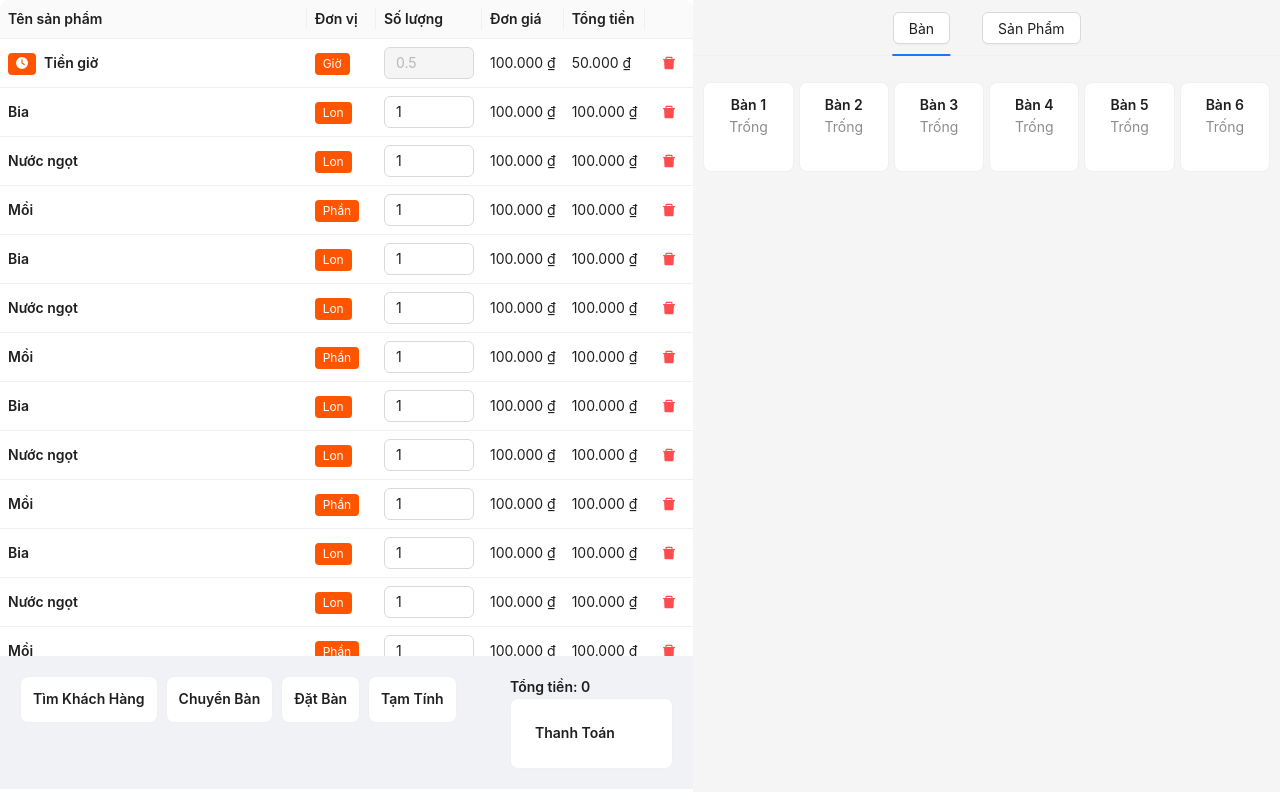
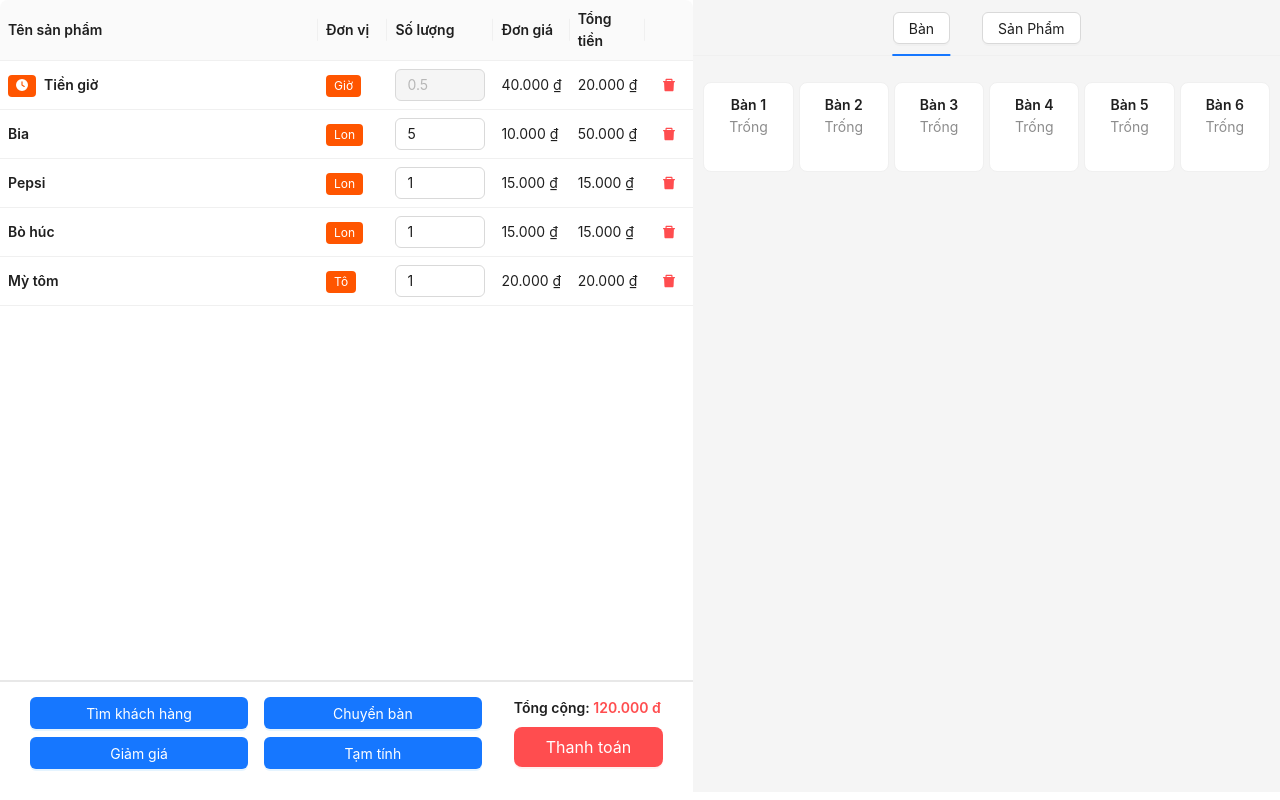
Before and after one commit to hoanght2512/billiard-management, a Next.js app: page /restaurant in a window 1280 px wide. Built offline with nearby package versions, Linux system fonts and the light colour scheme.

Commit message:
update footer

```diff
--- a/src/app/(page)/restaurant/components/Footer.tsx
+++ b/src/app/(page)/restaurant/components/Footer.tsx
@@ -1,37 +1,62 @@
 'use client'
 import { Button, Typography, Space, Card, Row, Col } from 'antd'
 import React from 'react'
-import TableItem from './TableItem'
 const { Text } = Typography
+
+const fullwidth: React.CSSProperties = {
+  width: '100%',
+}
+
 const Footer = () => {
   return (
-    <Row
-      style={{
-        padding: '20px',
-        backgroundColor: '#f1f2f5',
-      }}
-    >
-      <Col span={18}>
-        <Space wrap>
-          <Card hoverable cover size="small">
-            <Text strong>Tìm Khách Hàng</Text>
-          </Card>
-          <Card hoverable cover size="small">
-            <Text strong>Chuyển Bàn</Text>
-          </Card>
-          <Card hoverable cover size="small">
-            <Text strong>Đặt Bàn</Text>
-          </Card>
-          <Card hoverable cover size="small">
-            <Text strong>Tạm Tính</Text>
-          </Card>
+    <Row gutter={32} justify={'center'}>
+      <Col span={16}>
+        <Space direction="vertical" style={fullwidth}>
+          <Space direction="vertical" style={fullwidth}>
+            <Row gutter={16}>
+              <Col span={12}>
+                <Button type="primary" block>
+                  Tìm khách hàng
+                </Button>
+              </Col>
+              <Col span={12}>
+                <Button type="primary" block>
+                  Chuyển bàn
+                </Button>
+              </Col>
+            </Row>
+          </Space>
+          <Space
+            direction="vertical"
+            style={{
+              width: '100%',
+            }}
+          >
+            <Row gutter={16}>
+              <Col span={12}>
+                <Button type="primary" block>
+                  Giảm giá
+                </Button>
+              </Col>
+              <Col span={12}>
+                <Button type="primary" block>
+                  Tạm tính
+                </Button>
+              </Col>
+            </Row>
+          </Space>
         </Space>
       </Col>
-      <Col span={6}>
-        <Text strong>Tổng tiền: 0</Text>
-        <Card hoverable cover>
-          <Text strong>Thanh Toán</Text>
-        </Card>
+      <Col className="gutter-row" span={6}>
+        <Space direction="vertical" style={fullwidth}>
+          <Text strong>
+            Tổng cộng:
+            <Text type="danger"> 120.000 đ</Text>
+          </Text>
+          <Button type="primary" size="large" danger block>
+            Thanh toán
+          </Button>
+        </Space>
       </Col>
     </Row>
   )
--- a/src/app/(page)/restaurant/components/TableItem.tsx
+++ b/src/app/(page)/restaurant/components/TableItem.tsx
@@ -108,103 +108,39 @@ const data: DataType[] = [
     unit: 'Giờ',
     hourly: true,
     quantity: 0.5,
-    price: 100000,
+    price: 40000,
   },
   {
     key: 2,
     name: 'Bia',
     unit: 'Lon',
     hourly: false,
-    quantity: 1,
-    price: 100000,
+    quantity: 5,
+    price: 10000,
   },
   {
     key: 3,
-    name: 'Nước ngọt',
+    name: 'Pepsi',
     unit: 'Lon',
     hourly: false,
     quantity: 1,
-    price: 100000,
+    price: 15000,
   },
   {
     key: 4,
-    name: 'Mồi',
-    unit: 'Phần',
-    hourly: false,
-    quantity: 1,
-    price: 100000,
-  },
-  {
-    key: 2,
-    name: 'Bia',
+    name: 'Bò húc',
     unit: 'Lon',
     hourly: false,
     quantity: 1,
-    price: 100000,
+    price: 15000,
   },
   {
-    key: 3,
-    name: 'Nước ngọt',
-    unit: 'Lon',
+    key: 5,
+    name: 'Mỳ tôm',
+    unit: 'Tô',
     hourly: false,
     quantity: 1,
-    price: 100000,
-  },
-  {
-    key: 4,
-    name: 'Mồi',
-    unit: 'Phần',
-    hourly: false,
-    quantity: 1,
-    price: 100000,
-  },
-  {
-    key: 2,
-    name: 'Bia',
-    unit: 'Lon',
-    hourly: false,
-    quantity: 1,
-    price: 100000,
-  },
-  {
-    key: 3,
-    name: 'Nước ngọt',
-    unit: 'Lon',
-    hourly: false,
-    quantity: 1,
-    price: 100000,
-  },
-  {
-    key: 4,
-    name: 'Mồi',
-    unit: 'Phần',
-    hourly: false,
-    quantity: 1,
-    price: 100000,
-  },
-  {
-    key: 2,
-    name: 'Bia',
-    unit: 'Lon',
-    hourly: false,
-    quantity: 1,
-    price: 100000,
-  },
-  {
-    key: 3,
-    name: 'Nước ngọt',
-    unit: 'Lon',
-    hourly: false,
-    quantity: 1,
-    price: 100000,
-  },
-  {
-    key: 4,
-    name: 'Mồi',
-    unit: 'Phần',
-    hourly: false,
-    quantity: 1,
-    price: 100000,
+    price: 20000,
   },
 ]
 
@@ -216,8 +152,8 @@ const TableItem = () => {
       columns={columns}
       dataSource={data}
       style={{
-        minHeight: '82vh',
-        maxHeight: '82vh',
+        minHeight: '85vh',
+        maxHeight: '85vh',
         overflowY: 'scroll',
       }}
     />
--- a/src/app/(page)/restaurant/page.tsx
+++ b/src/app/(page)/restaurant/page.tsx
@@ -5,13 +5,19 @@ import TableItem from './components/TableItem'
 import TabList from './components/TabList'
 import Footer from './components/Footer'
 
+const footer: React.CSSProperties = {
+  padding: '15px 0',
+  borderTop: '2px solid #e8e8e8',
+  width: '100%',
+}
+
 const App: React.FC = () => {
   return (
     <Row justify={'space-between'}>
       <Col span={13}>
         <Flex vertical>
           <TableItem />
-          <Flex vertical>
+          <Flex vertical style={footer}>
             <Footer />
           </Flex>
         </Flex>
```
